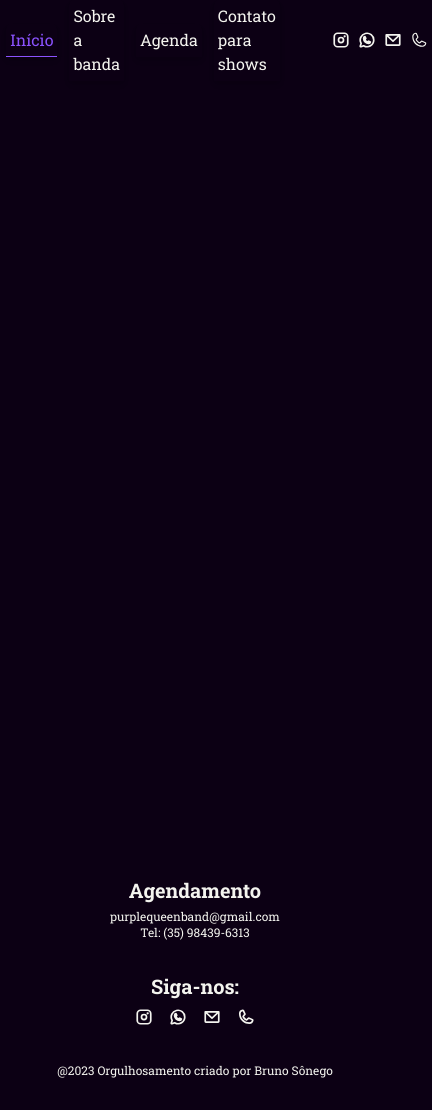
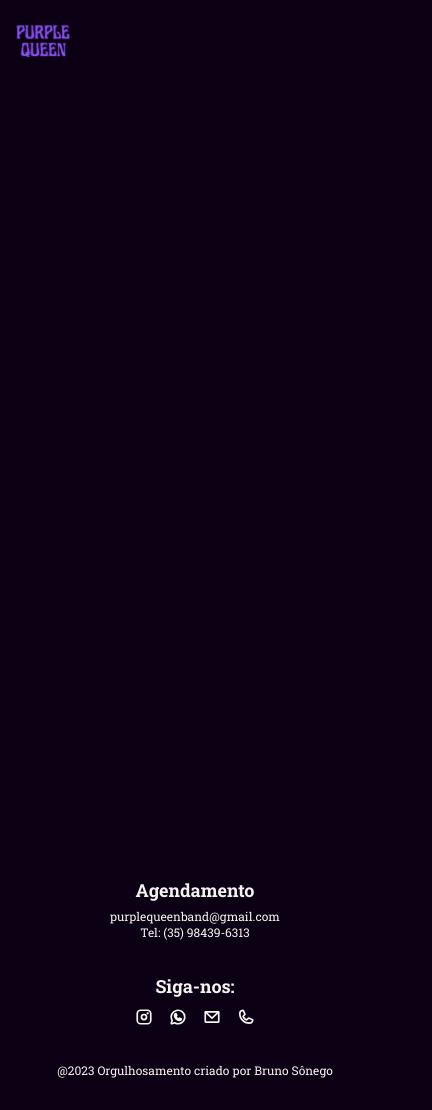
Before and after one commit to sonegobruno/purple-queen-band, a Next.js app: page / in a window 390 px wide. Shown: the whole page, 432 px wide, since content can reach past the window. Built offline with nearby package versions, Linux system fonts and the light colour scheme.

Commit message:
feat: add mobile style

```diff
--- a/src/app/components/Footer.tsx
+++ b/src/app/components/Footer.tsx
@@ -9,14 +9,16 @@ import { LinkIcon } from './LinkIcon'
 
 export function Footer() {
   return (
-    <footer className="flex items-center flex-col py-8">
+    <footer className="flex items-center flex-col py-8 px-4">
       <div className="schedule">
-        <h2 className="text-center text-xl font-bold">Agendamento</h2>
+        <h2 className="text-center text-lg md:text-xl font-bold">
+          Agendamento
+        </h2>
         <p className="text-center text-xs mt-1">purplequeenband@gmail.com</p>
         <p className="text-center text-xs">Tel: (35) 98439-6313</p>
       </div>
       <div className="social-medial mt-8">
-        <h2 className="text-center text-xl font-bold">Siga-nos:</h2>
+        <h2 className="text-center text-lg md:text-xl font-bold">Siga-nos:</h2>
         <nav className="flex items-center gap-2 mt-1">
           <LinkIcon
             href="https://www.instagram.com/purplequeenband"
--- a/src/app/components/Header.tsx
+++ b/src/app/components/Header.tsx
@@ -12,24 +12,23 @@ import { LinkIcon } from './LinkIcon'
 
 export function Header() {
   return (
-    <header className="h-[80px] p-4 space-x-12 flex justify-center items-center">
-      <Link href="/" tabIndex={-1}>
-        <Image
-          src="/logo.svg"
-          alt="Logo da banda Purple Queen"
-          width={72}
-          height={56}
-        />
+    <header className="h-[80px] p-4 space-x-12 flex md:justify-center items-center">
+      <Link
+        href="/"
+        tabIndex={-1}
+        className="relative w-[56px] h-[40px] md:w-[72px] md:h-[56px]"
+      >
+        <Image src="/logo.svg" alt="Logo da banda Purple Queen" layout="fill" />
       </Link>
 
-      <nav className="space-x-3 flex items-center">
+      <nav className="hidden md:flex gap-3 items-center">
         <LinkButton href="/">Início</LinkButton>
         <LinkButton href="/about">Sobre a banda</LinkButton>
         <LinkButton href="/schedule">Agenda</LinkButton>
         <LinkButton href="contact">Contato para shows</LinkButton>
       </nav>
 
-      <nav className="gap flex items-center">
+      <nav className="hidden md:flex gap items-center">
         <LinkIcon
           href="https://www.instagram.com/purplequeenband"
           icon={InstagramLogo}
--- a/src/app/layout.tsx
+++ b/src/app/layout.tsx
@@ -23,7 +23,12 @@ export default function RootLayout({
 }) {
   return (
     <html lang="en">
-      <body className={twMerge(robotoSlab.className, 'bg-dark text-light')}>
+      <body
+        className={twMerge(
+          robotoSlab.className,
+          'bg-dark text-light h-screen max-w-[100vw]',
+        )}
+      >
         <Header />
         {children}
         <Footer />
```
